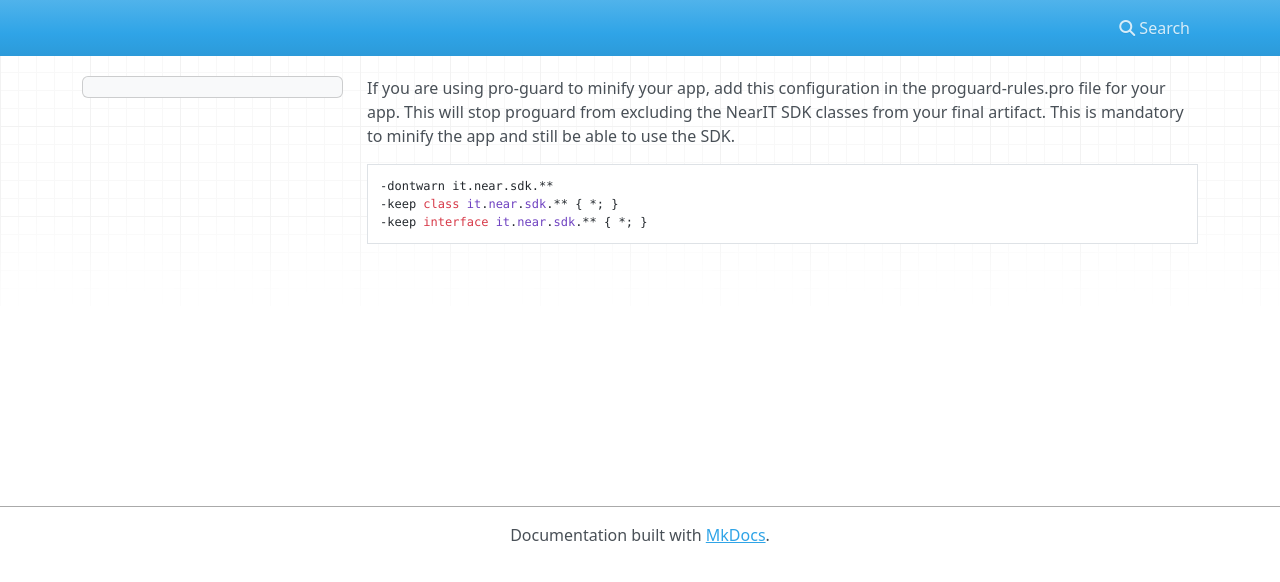
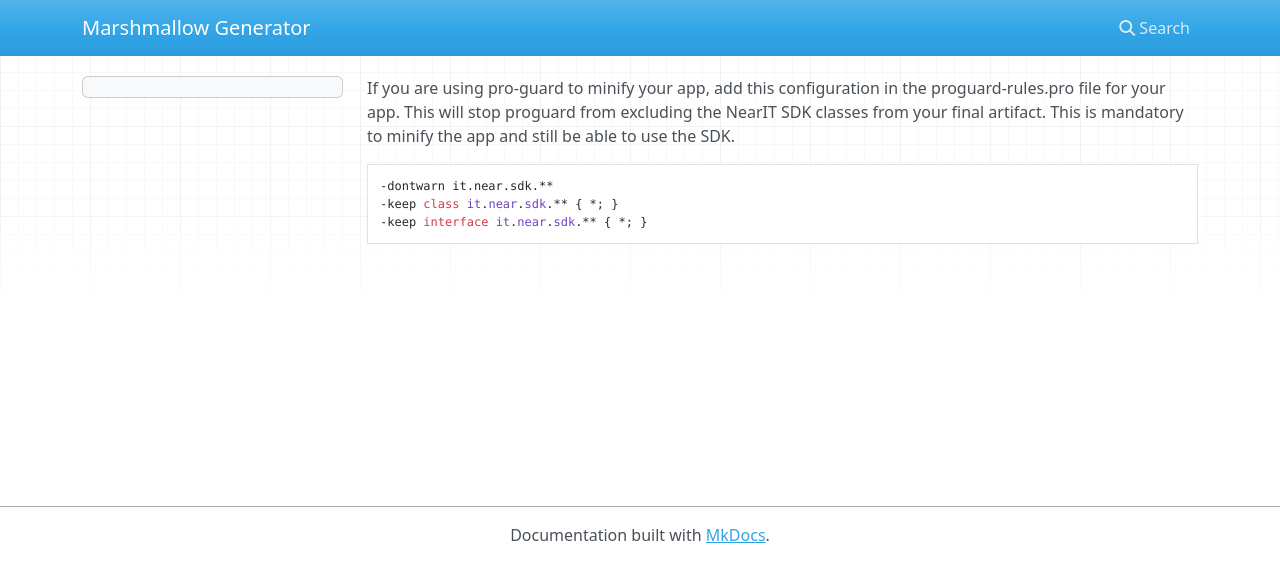
Before and after one commit to nearit/Android-SDK, an MkDocs documentation site: the page built from docs/proguard.md, in a window 1280 px wide. Shown: the top 582 px of the page. Built offline with MkDocs 1.6.1, drawn with Linux system fonts in a browser that asks for light colours; nearby versions of some CDN libraries; old or Windows-style settings are respelled for this version of MkDocs.

Commit message:
edit medics config

```diff
--- a/mkdocs.yml
+++ b/mkdocs.yml
@@ -1,2 +1,3 @@
+site_name: Marshmallow Generator
 pages:
 - 'index.md'
```
